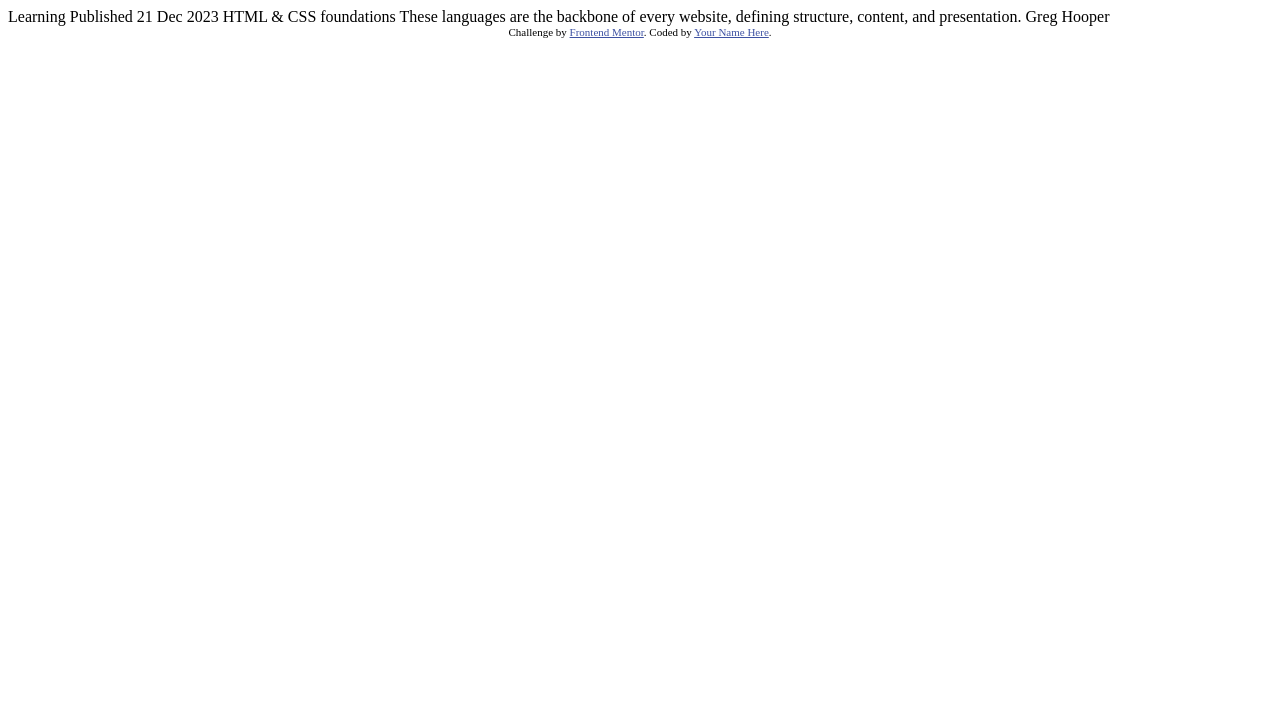
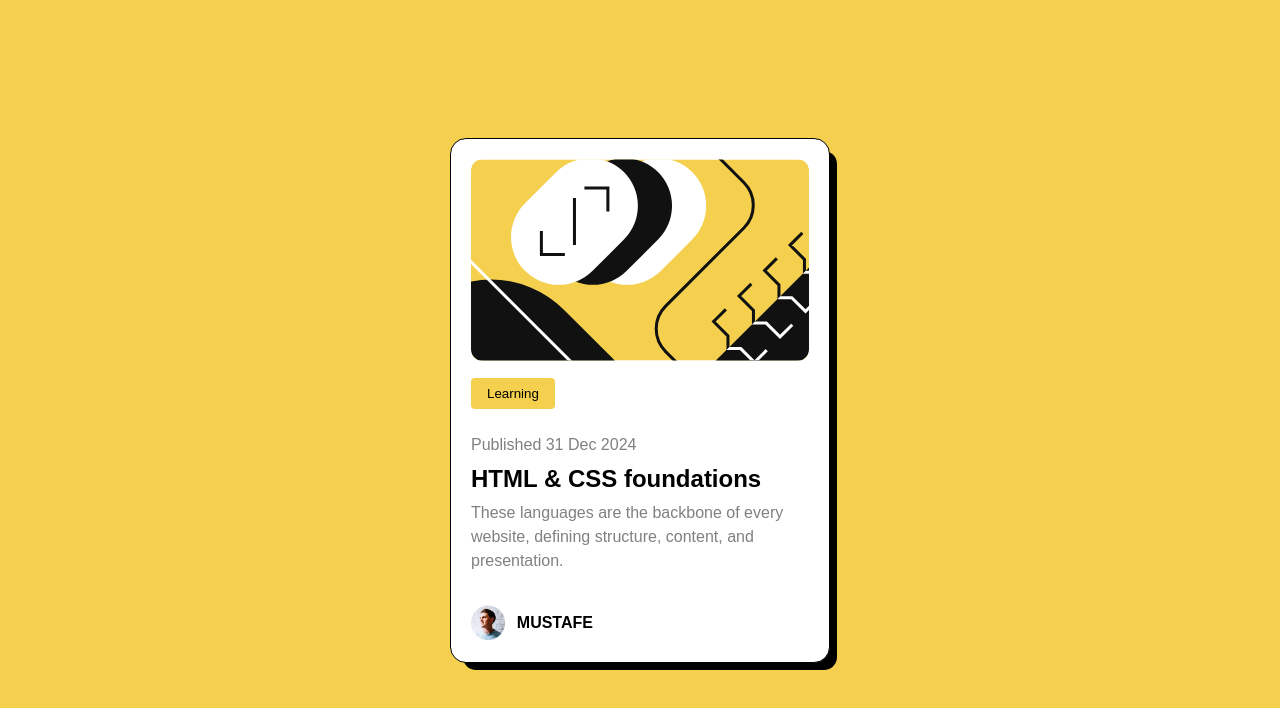
Before and after one commit to mustafe07/project5, a plain HTML site: page index.html in a window 1280 px wide. Drawn offline with Linux system fonts and the light colour scheme.

Commit message:
adding new index

```diff
--- a/index.html
+++ b/index.html
@@ -1,34 +1,36 @@
 <!DOCTYPE html>
 <html lang="en">
   <head>
-  <meta charset="UTF-8">
-  <meta name="viewport" content="width=device-width, initial-scale=1.0"> <!-- displays site properly based on user's device -->
-
-  <link rel="icon" type="image/png" sizes="32x32" href="./assets/images/favicon-32x32.png">
-
+    <meta charset="UTF-8" />
+    <meta name="viewport" content="width=device-width, initial-scale=1.0" />
+    <link
+      rel="icon"
+      type="image/png"
+      sizes="32x32"
+      href="./assets/images/favicon-32x32.png"
+    />
     <title>Frontend Mentor | Blog preview card</title>
-
-  <!-- Feel free to remove these styles or customise in your own stylesheet 👍 -->
-  <style>
-    .attribution { font-size: 11px; text-align: center; }
-    .attribution a { color: hsl(228, 45%, 44%); }
-  </style>
+    <link rel="stylesheet" href="mustafe.css" />
   </head>
   <body>
-
-  Learning
-
-  Published 21 Dec 2023
-
-  HTML & CSS foundations
-
-  These languages are the backbone of every website, defining structure, content, and presentation.
-
-  Greg Hooper
-
-  <div class="attribution">
-    Challenge by <a href="https://www.frontendmentor.io?ref=challenge" target="_blank">Frontend Mentor</a>.
-    Coded by <a href="#">Your Name Here</a>.
+    <main class="wrapper">
+      <img
+        src="./assets/images/illustration-article.svg"
+        alt="illustration-article"
+      />
+      <section>
+        <button>Learning</button>
+        <p>Published 31 Dec 2024</p>
+        <h3>HTML & CSS foundations</h3>
+        <p>
+          These languages are the backbone of every website, defining structure,
+          content, and presentation.
+        </p>
+        <div class="user_profile">
+          <img src="./assets/images/image-avatar.webp" alt="image-avatar" />
+          <h4>MUSTAFE</h4>
         </div>
+      </section>
+    </main>
   </body>
 </html>
```
Lines whose indentation alone changed are shown as unchanged.
